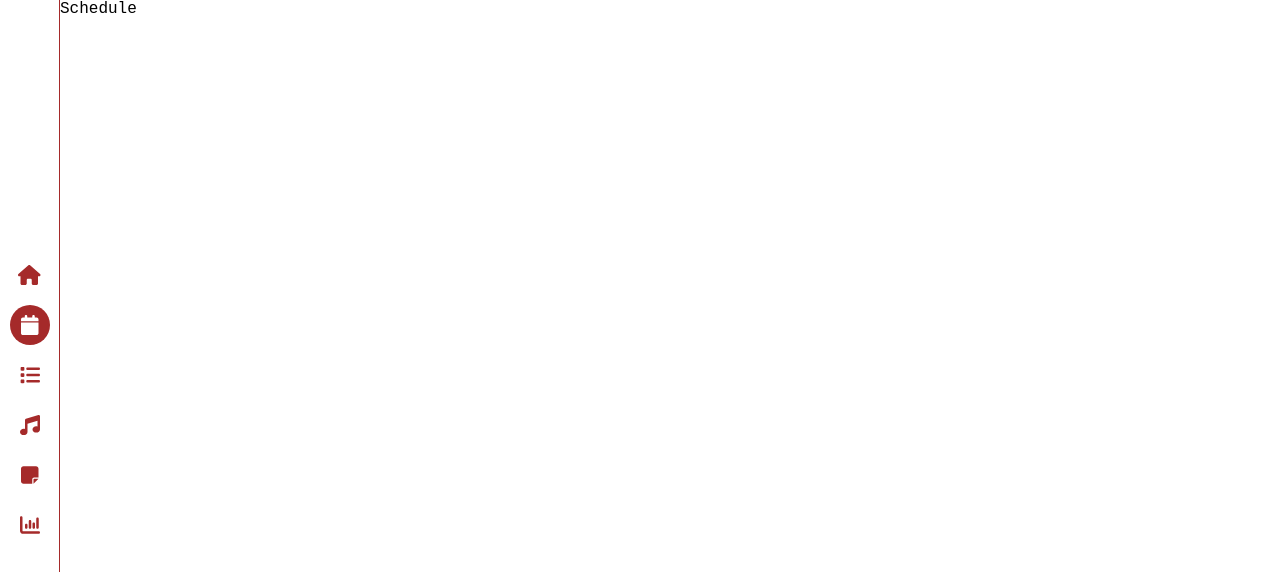
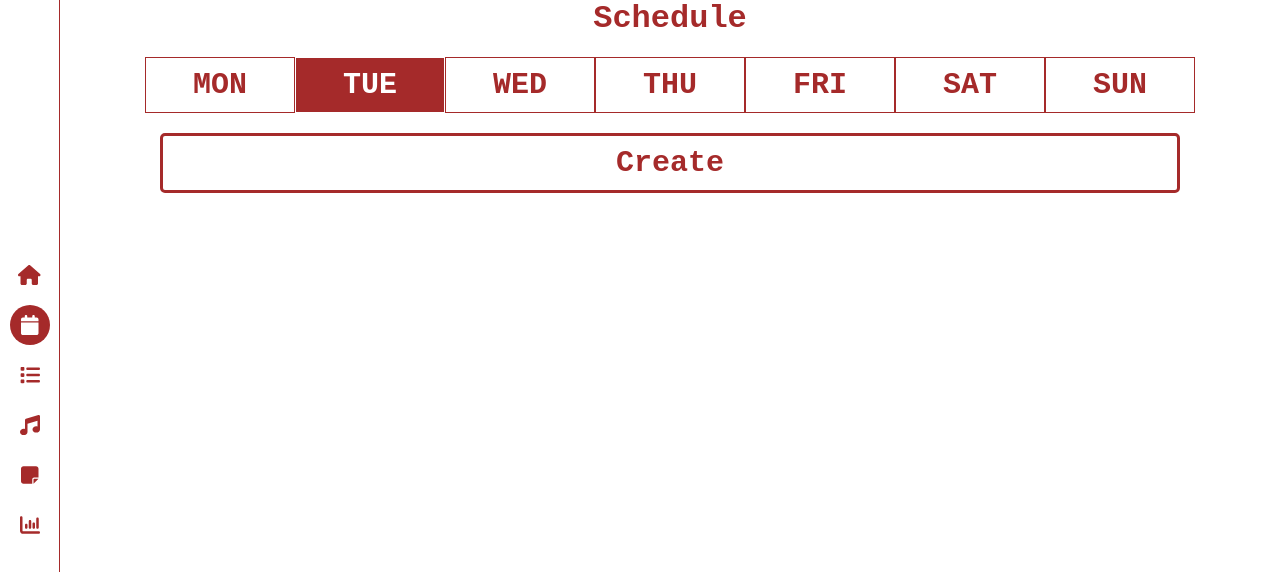
Before and after one commit to kienphancoding/plan, a React (Create React App) app: page /schedule in a window 1280 px wide. Shown: the top 572 px of the page. Built offline with nearby package versions, Linux system fonts and the light colour scheme.

Commit message:
build schedule page

```diff
--- /dev/null
+++ b/src/pages/Schedule/Schedule.module.scss
@@ -0,0 +1,91 @@
+.wrapper{
+    display: flex;
+    justify-content: center;
+    padding: 0 100px;
+    flex-direction: column;
+    align-items: center;
+}
+
+.title{
+    color: brown;
+    margin-bottom: 20px;
+}
+
+.list{
+    display: flex;
+}
+
+.item,.itemContent{
+    padding: 10px;
+    font-size: 30px;
+    font-weight: 600;
+    border: 1px solid brown;
+    color: brown;
+    display: flex;
+    justify-content: center;
+    align-items: center;
+    width: 150px;
+    background-color: white;
+}
+
+.itemContent{
+    font-size: 20px;
+    display: flex;
+    flex-direction: column;
+}
+.task{
+    overflow: hidden;
+    text-overflow: ellipsis;
+    color: brown;
+    width: 130px;
+    height: 150px;
+    font-size: 18px;
+    border: 1px solid brown;
+    padding: 5px;
+    border-radius: 5px;
+}
+
+.time{
+    background-color: brown;
+    color: white;
+    padding: 5px 10px;
+    border-radius: 5px;
+    font-size: 25px;
+    width: 100px;
+    border: 1px solid brown;
+    margin-bottom: 20px;
+    &::selection{
+        background-color: white;
+        color: brown;
+    }
+}
+
+.btn{
+    color: brown;
+    border: 3px solid brown;
+    font-size: 30px;
+    font-weight: 600;
+    background-color: white;
+    width: 100%;
+    margin: 20px 0;
+    padding: 10px 20px;
+    border-radius: 5px;
+    &:hover{
+        background-color: brown;
+        color: white;
+    }
+}
+
+.active{
+    background-color: brown;
+    color: white;
+    border: 1px solid white;
+    .time{
+        background-color: white;
+    color: brown;
+    &::selection{
+        background-color: brown;
+    color: white;
+    }
+    }
+}
--- a/src/pages/Schedule/index.js
+++ b/src/pages/Schedule/index.js
@@ -1,7 +1,140 @@
+import clsx from "clsx";
+import { useState, useEffect } from "react";
+import style from "./Schedule.module.scss";
+
 const Schedule = () => {
-    return (
-        <div>Schedule</div>
-     );
-}
+  const days = ["MON", "TUE", "WED", "THU", "FRI", "SAT", "SUN"];
+  const [input, setInput] = useState("");
+  const [text, setText] = useState("");
+  const [indexColumn, setIndexColumn] = useState();
+  const [indexRow, setIndexRow] = useState();
+  const [content, setContent] = useState(() => {
+    return JSON.parse(localStorage.getItem("schedule")) ?? [];
+  });
+
+  const d = new Date();
+  const day = d.getDay();
+
+  useEffect(() => {
+    setContent(JSON.parse(localStorage.getItem("schedule")) ?? []);
+  }, [input, text, indexColumn, indexRow]);
+
+  const handleCreate = () => {
+    setContent((prev) => {
+      // khoi tao hang moi
+      const content = days.map((x) => {
+        return {
+          time: "",
+          content: "",
+          date: x,
+        };
+      });
+      //luu vao storage
+      localStorage.setItem("schedule", JSON.stringify([...prev, content]));
+      //tra ve du lieu
+      return [...prev, content];
+    });
+  };
+  const handleSaveTime = (time) => {
+    const jsonStorage = JSON.parse(localStorage.getItem("schedule"));
+    //set gia tri
+    jsonStorage[indexRow][indexColumn].time = time;
+    //luu gia tri
+    localStorage.setItem("schedule", JSON.stringify(jsonStorage));
+  };
+
+  const handleSaveText = (text) => {
+    const jsonStorage = JSON.parse(localStorage.getItem("schedule"));
+    //set gia tri
+    jsonStorage[indexRow][indexColumn].content = text;
+    //luu gia tri
+    localStorage.setItem("schedule", JSON.stringify(jsonStorage));
+  };
+
+  return (
+    <div className={clsx(style.wrapper)}>
+      <h1 className={clsx(style.title)}>Schedule</h1>
+      <div className={clsx(style.list)}>
+        {days.map((x, index) => {
+          return (
+            <div
+              className={
+                day - 1 === index
+                  ? clsx(style.item, style.active)
+                  : clsx(style.item)
+              }
+              key={index}
+            >
+              <div className={clsx(style.date)}>{x}</div>
+            </div>
+          );
+        })}
+      </div>
+      {content.map((y, i) => {
+        return (
+          <div className={clsx(style.list)} key={i}>
+            {days.map((x, index) => {
+              return (
+                <div
+                  className={
+                    day - 1 === index
+                      ? clsx(style.itemContent, style.active)
+                      : clsx(style.itemContent)
+                  }
+                  key={index}
+                >
+                  <input
+                    spellCheck="false"
+                    value={
+                      i === indexRow && indexColumn === index
+                        ? input
+                        : y[index].time
+                    }
+                    onClick={(e) => {
+                      e.stopPropagation();
+                      setInput(y[index].time);
+                      setText(y[index].content);
+                      setIndexRow(i);
+                      setIndexColumn(index);
+                    }}
+                    onChange={(e) => {
+                      setInput(e.target.value);
+                      handleSaveTime(e.target.value);
+                    }}
+                    className={clsx(style.time)}
+                  />
+                  <textarea
+                    spellCheck="false"
+                    value={
+                      i === indexRow && indexColumn === index
+                        ? text
+                        : y[index].content
+                    }
+                    onClick={(e) => {
+                      e.stopPropagation();
+                      setInput(y[index].time);
+                      setText(y[index].content);
+                      setIndexRow(i);
+                      setIndexColumn(index);
+                    }}
+                    onChange={(e) => {
+                      setText(e.target.value);
+                      handleSaveText(e.target.value);
+                    }}
+                    className={clsx(style.task)}
+                  ></textarea>
+                </div>
+              );
+            })}
+          </div>
+        );
+      })}
+
+      <button className={clsx(style.btn)} onClick={handleCreate}>
+        Create
+      </button>
+    </div>
+  );
+};
 
 export default Schedule;
--- a/src/pages/Todolist/Read/index.js
+++ b/src/pages/Todolist/Read/index.js
@@ -3,6 +3,7 @@ import { FontAwesomeIcon } from "@fortawesome/react-fontawesome";
 import clsx from "clsx";
 import { memo } from "react";
 import style from "./ReadTodolist.module.scss";
+import { useEffect } from "react";
 
 const ReadTodolist = ({ createList, setCreateList }) => {
   const handleDelete = (index) => {
@@ -14,12 +15,16 @@ const ReadTodolist = ({ createList, setCreateList }) => {
     localStorage.setItem("todolist", JSON.stringify(new_arr));
   };
 
+  useEffect(() => {
+    document.getElementsByClassName(clsx(style.item))[createList.length-1].scrollIntoView()
+  }, [createList]);
+
   return (
     <div className={clsx(style.list)}>
       {createList.map((x, index) => {
         return (
           <div className={clsx(style.item)} key={index}>
-            <p className={clsx(style.text)}>{x}</p>
+            <p className={clsx(style.text)}>{index+1}.{x}</p>
             <div className={clsx(style.menu)}>
               <div
                 className={clsx(style.btn)}
```
